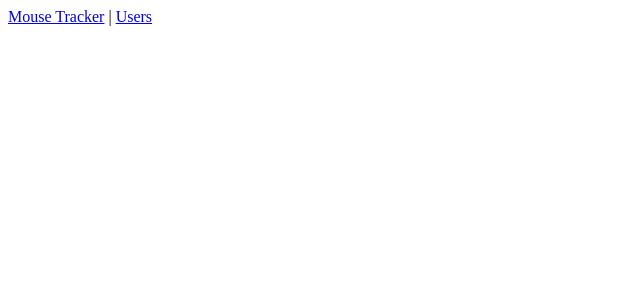
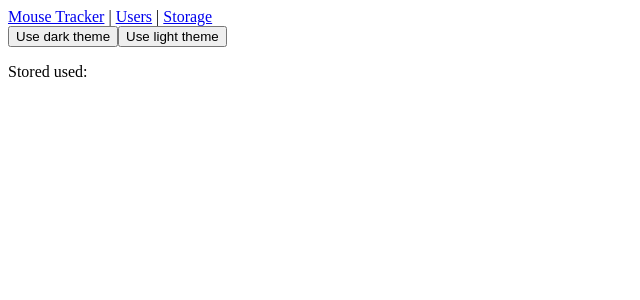
Before and after one commit to stefanoslig/angular-composables-demo, an Angular app: page /storage in a window 1280 px wide. Before the commit this address led to /. Shown: the top 300 px of the page, without its empty margins (0-640 px from the left). Built offline with nearby package versions, Linux system fonts and the light colour scheme.

Commit message:
Third composable for the demo

```diff
--- a/src/app/app-routes.ts
+++ b/src/app/app-routes.ts
@@ -1,9 +1,11 @@
 import { Route } from '@angular/router';
 import { MouseTrackerComponent } from './mouse-tracker/mouse-tracker.component';
 import { UsersComponent } from './users/users.component';
+import { LocalStorageComponent } from './localstorage.ts/localstorage.component';
 
 export const appRoutes: Route[] = [
   { path: '', redirectTo: '/mouse-tracker', pathMatch: 'full' },
   { path: 'mouse-tracker', component: MouseTrackerComponent },
   { path: 'users', component: UsersComponent },
+  { path: 'storage', component: LocalStorageComponent },
 ];
--- a/src/app/app.component.ts
+++ b/src/app/app.component.ts
@@ -8,7 +8,8 @@ import { RouterLink, RouterOutlet } from '@angular/router';
   template: `
     <header>
       <a routerLink="/mouse-tracker">Mouse Tracker</a> |
-      <a routerLink="/users">Users</a>
+      <a routerLink="/users">Users</a> |
+      <a routerLink="/storage">Storage</a>
     </header>
     <router-outlet></router-outlet>
   `,
--- /dev/null
+++ b/src/app/composables/storage.ts
@@ -0,0 +1,33 @@
+import { DestroyRef, inject, signal } from '@angular/core';
+import { parseValue } from '../utils/parse-value';
+
+export function useLocalStorage(key: string) {
+  // state encapsulated and managed by the composable
+  const value = signal('');
+
+  const onDestroy = () => {
+    localStorage.setItem(key, JSON.stringify(value()));
+    window.removeEventListener('storage', handler);
+  };
+
+  const serializedVal = localStorage.getItem(key);
+  if (serializedVal !== null) {
+    value.set(parseValue(serializedVal));
+  }
+
+  function handler(e: StorageEvent) {
+    if (e.key === key) {
+      const newValue = e.newValue ? parseValue(e.newValue) : null;
+      value.set(newValue);
+    }
+  }
+
+  window.addEventListener('storage', handler, true);
+
+  // lifecycle to teardown side effects.
+  inject(DestroyRef).onDestroy(onDestroy);
+  window.onbeforeunload = onDestroy;
+
+  // expose managed state as return value
+  return { value };
+}
--- /dev/null
+++ b/src/app/localstorage.ts/localstorage.component.ts
@@ -0,0 +1,20 @@
+import { Component } from '@angular/core';
+import { useLocalStorage } from '../composables/storage';
+import { FormControl, ReactiveFormsModule } from '@angular/forms';
+
+@Component({
+  standalone: true,
+  template: `
+    <button (click)="useTheme('Dark')">Use dark theme</button>
+    <button (click)="useTheme('Light')">Use light theme</button>
+
+    <p>Stored used: {{ storage.value() }}</p>
+  `,
+})
+export class LocalStorageComponent {
+  storage = useLocalStorage('theme');
+
+  useTheme(theme: 'Dark' | 'Light') {
+    this.storage.value.set(theme)
+  }
+}
--- /dev/null
+++ b/src/app/utils/parse-value.ts
@@ -0,0 +1,10 @@
+export function parseValue(serializedVal: string) {
+  let value = null;
+  try {
+    value = JSON.parse(serializedVal);
+  } catch {
+    value = serializedVal;
+  }
+
+  return value;
+}
```
